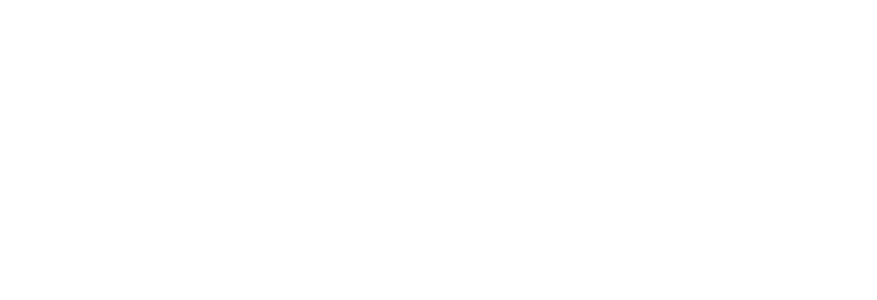
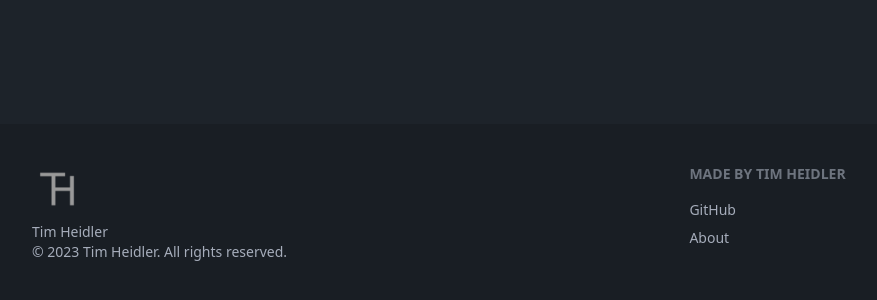
Before and after one commit to timplay33/LSS-Planner, a SvelteKit app: page / in a window 1280 px wide. Shown: the part 752-1052 px from the top of the page, without its empty margins (8-885 px from the left). Before the commit the page ends 800 px from the top, so only its background shows below. Built offline with nearby package versions, Linux system fonts and the light colour scheme; no server answers; the database is empty.

Commit message:
Update Style

```diff
--- a/src/routes/+layout.svelte
+++ b/src/routes/+layout.svelte
@@ -1 +1,11 @@
-<script>import "../app.pcss";</script><slot></slot>
+<script>
+	import '../app.pcss';
+	import Header from './Header.svelte';
+	import Footer from './Footer.svelte';
+</script>
+
+<Header />
+<div class="min-h-screen">
+	<slot />
+</div>
+<Footer />
--- a/src/routes/+page.svelte
+++ b/src/routes/+page.svelte
@@ -1,13 +1,10 @@
 <script lang="ts">
-	import Header from './Header.svelte';
 	export let data;
 </script>
 
-<Header />
-
 <div class="grid">
 	<h2 class="text-2xl">Welcome to the LSS-Planner</h2>
-	<div class="m-4 w-52 border-2">
+	<div class="border-neutral m-4 w-52 border-2">
 		<h3 class="text-xl">Algemeine Daten</h3>
 		<div><span>Fahrzeuge: {data.vehicles.length}</span></div>
 		<div><span>Gebäude: {data.buildings.length}</span></div>
--- a/src/routes/BuildingDisplay.svelte
+++ b/src/routes/BuildingDisplay.svelte
@@ -9,33 +9,33 @@
 </script>
 
 <tr class="">
-	<td class="border-2 p-1">
+	<td class="border-neutral border-2 p-1">
 		<h5 class="">{building.caption}</h5>
-		<span class=" text-xs opacity-50"
+		<span class=" text-xs opacity-70"
 			>({#if building.small_building}
 				kleine
 			{/if}{buildingDictionary[building.building_type].caption})</span
 		>{#if !building.enabled}<span class="bg-black px-1 text-sm text-white">6</span>{/if}
 	</td>
 	{#if building.personal_count > building.personal_count_target}
-		<td class="border-2 text-center text-red-700"
+		<td class="text-warning border-neutral border-2 text-center"
 			>{building.personal_count ?? 0} | {building.personal_count_target ?? 0}
 		</td>
 	{:else}
-		<td class="border-2 text-center"
+		<td class="border-neutral border-2 text-center"
 			>{building.personal_count ?? 0} | {building.personal_count_target ?? 0}
 		</td>
 	{/if}
-	<td class="border-2 p-1"
+	<td class="border-neutral border-2 p-1"
 		>{#each extentions as extension}
 			<span>{extension.caption} </span>
 			{#if !extension.enabled}
-				<span class="bg-black px-1 text-sm text-white">6</span>
+				<span class="bg-b-fms-6 text-t-fms-6 px-1 text-sm">6</span>
 			{/if}
 			<br />
 		{/each}
 	</td>
-	<td class="border-2 p-1"
+	<td class="border-neutral border-2 p-1"
 		>{#each extentionsDictionary as extension}
 			<span>{extension.caption} <br /> </span>
 		{/each}
--- /dev/null
+++ b/src/routes/Footer.svelte
@@ -0,0 +1,23 @@
+<footer class="footer bg-base-200 text-base-content p-10">
+	<aside>
+		<img
+			src="../favicon.png"
+			width="50"
+			height="50"
+			viewBox="0 0 24 24"
+			fill-rule="evenodd"
+			clip-rule="evenodd"
+			class="fill-current"
+			loading="lazy"
+			alt="Logo"
+		/>
+		<p>
+			Tim Heidler<br />© {new Date().getFullYear()} Tim Heidler. All rights reserved.
+		</p>
+	</aside>
+	<nav>
+		<header class="footer-title">Made by Tim Heidler</header>
+		<a class="link link-hover" href="https://github.com/timplay33">GitHub</a>
+		<a class="link link-hover" href="https://heidler.eu.org/about">About</a>
+	</nav>
+</footer>
--- a/src/routes/buildings/+page.svelte
+++ b/src/routes/buildings/+page.svelte
@@ -1,11 +1,8 @@
 <script>
 	import BuildingDisplay from '../BuildingDisplay.svelte';
-	import Header from '../Header.svelte';
 
 	export let data;
 </script>
-
-<Header />
 
 <div class="m-5">
 	<table>
@@ -13,7 +10,7 @@
 			<th class="text-start text-2xl">Wachen</th>
 			<th class="flex flex-col">
 				<span>Personnel</span>
-				<span class="opacity-50">count | target</span>
+				<span class="w-24 text-xs opacity-50">count | target</span>
 			</th>
 			<th class="">extensions</th>
 			<th class="">posible extensions</th>
--- a/src/routes/getdata/+page.svelte
+++ b/src/routes/getdata/+page.svelte
@@ -1,12 +1,10 @@
 <script lang="ts">
 	export let data;
-	import Header from '../Header.svelte';
 </script>
 
-<Header />
 <h2 class="text-2xl">Getting Data...</h2>
 {#if data.error != null}
-	<span class="text-red-600">{data.error}</span>
+	<span class="text-error">{data.error}</span>
 {:else}
-	<span class="text-green-500">data Fetched Successfully</span>
+	<span class="text-success">data Fetched Successfully</span>
 {/if}
--- a/src/routes/vehicles/+page.svelte
+++ b/src/routes/vehicles/+page.svelte
@@ -1,18 +1,16 @@
 <script>
 	import VehicleDisplay from '../VehicleDisplay.svelte';
-	import Header from '../Header.svelte';
 
 	export let data;
 </script>
 
-<Header />
 <div class="m-5">
 	<table>
 		<thead class="">
 			<th class="text-start text-2xl">Fahrzeuge</th>
 			<th class="flex flex-col">
 				<span>Personnel</span>
-				<span class="opacity-50">max | assigned</span>
+				<span class="w-24 text-xs opacity-50">max | assigned</span>
 			</th>
 		</thead>
 		<tbody>
--- a/tailwind.config.cjs
+++ b/tailwind.config.cjs
@@ -2,11 +2,29 @@
 const config = {
   content: ["./src/**/*.{html,js,svelte,ts}"],
 
-  theme: {
-    extend: {}
-  },
+	theme: {
+		colors: {
+			'b-fms-1': '#5a97f3',
+			'b-fms-2': '#77dc81',
+			'b-fms-3': '#f3d470',
+			'b-fms-4': '#f58558',
+			'b-fms-5': '#ff0000',
+			'b-fms-6': '#000000',
+			'b-fms-7': '#ff8600',
+
+			't-fms-1': 'white',
+			't-fms-2': 'black',
+			't-fms-3': 'black',
+			't-fms-4': 'black',
+			't-fms-5': 'white',
+			't-fms-6': 'white',
+			't-fms-7': 'black',
+		  },
+	},
 
   plugins: [require("daisyui")],
+  daisyui: {
+    themes: ["dark"],},
 };
 
 module.exports = config;
```
Also changed, not shown: static/favicon.png.
